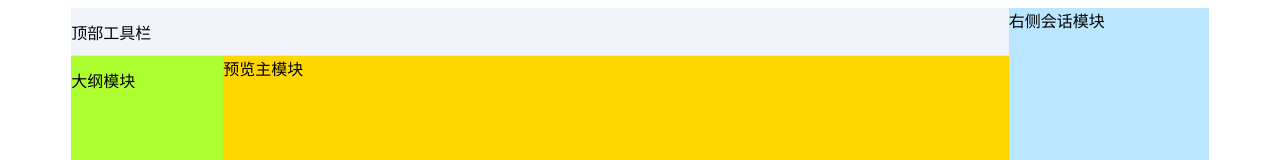
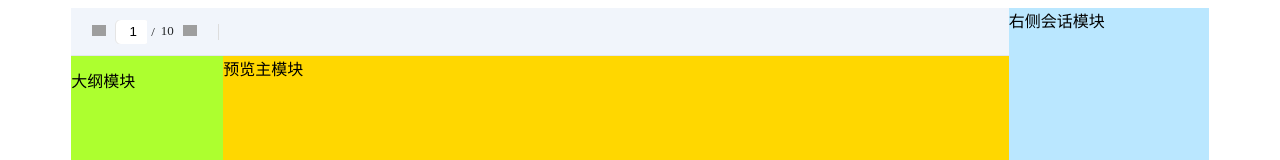
Before and after one commit to DreamerHan/webpack5-react18-ts, a React app: page / in a window 1280 px wide. Shown: the top 160 px of the page. Built offline with nearby package versions, Linux system fonts and the light colour scheme; grey boxes are pictures that could not be loaded.

Commit message:
翻页组件

```diff
--- a/src/App.tsx
+++ b/src/App.tsx
@@ -1,12 +1,14 @@
 import React from 'react'
 import './App.less'
-import { Outline, Main } from '@src/components'
+import { Outline, Main, Pager } from '@src/components'
 
 const App = () => {
   return (
     <div className="app-pdf">
       <div className="app-pdf__left">
-        <div className="app-pdf__toolbar">顶部工具栏</div>
+        <div className="app-pdf__toolbar">
+          <Pager />
+        </div>
 
         <div className="app-pdf__preview">
           <Outline />
--- /dev/null
+++ b/src/components/Pager/index.less
@@ -0,0 +1,109 @@
+.preview-page__pager {
+  margin-left: 16px;
+  display: flex;
+  align-items: center;
+
+  &-next,
+  &-prev {
+    width: 24px;
+    height: 24px;
+    border-radius: 6px;
+    display: flex;
+    align-items: center;
+    justify-content: space-around;
+    cursor: pointer;
+
+    &:hover {
+      background: #ebf2fc;
+    }
+
+    i {
+      display: block;
+      width: 14px;
+      height: 14px;
+      background: no-repeat 0 0;
+      background-size: 14px;
+    }
+  }
+
+  &-prev {
+    margin-right: 4px;
+  }
+  &-next {
+    margin-left: 4px;
+  }
+
+  &-prev i {
+    background-image: url(https://so1.360tres.com/t0148f37c9f6746624c.png);
+  }
+
+  &-next i {
+    background-image: url(https://so1.360tres.com/t010c11b20fd4d94ed1.png);
+  }
+
+  &-prev__disabled,
+  &-next__disabled {
+    cursor: not-allowed;
+
+    &:hover {
+      background: none;
+    }
+  }
+
+  &-prev__disabled i,
+  &-next__disabled i {
+    opacity: 0.6;
+  }
+
+  &::after {
+    content: '';
+    display: block;
+    width: 1px;
+    height: 16px;
+    background: #ddd;
+    margin-left: 16px;
+  }
+
+  &-info {
+    display: flex;
+    align-items: center;
+    color: #202224;
+
+    &__current {
+      width: 32px;
+      height: 24px;
+      font-size: 13px;
+      overflow: hidden;
+      display: flex;
+      align-items: center;
+
+      input {
+        width: 30px;
+        height: 22px;
+        border: 1px solid #e5e5e5;
+        line-height: 22px;
+        text-align: center;
+        border-radius: 6px;
+
+        &:hover,
+        &:focus {
+          border-color: #2366ff;
+        }
+      }
+    }
+
+    &__line {
+      height: 24px;
+      line-height: 24px;
+      padding-left: 4px;
+      font-size: 13px;
+    }
+
+    &__total {
+      height: 23px;
+      line-height: 22px;
+      padding-left: 6px;
+      font-size: 13px;
+    }
+  }
+}
--- /dev/null
+++ b/src/components/Pager/index.tsx
@@ -0,0 +1,82 @@
+import React, { useEffect, useState } from 'react'
+import './index.less'
+import cls from 'classnames'
+
+export const Pager = ({
+  total = 10,
+  current = 1,
+  prevDisabled = false,
+  nextDisabled = false,
+  clickNextPage = () => {
+    console.log('clickNextPage')
+  },
+  clickPrevPage = () => {
+    console.log('clickPrevPage')
+  },
+  jumpPage = () => {
+    console.log('jumpPage')
+  },
+}) => {
+  const [value, setValue] = useState(current || 1)
+
+  const onClickPrevPage = () => {
+    !prevDisabled && clickPrevPage()
+  }
+
+  const onClickNextPage = () => {
+    !nextDisabled && clickNextPage()
+  }
+
+  const handleInputKeyDown = (event) => {
+    if (event.key === 'Enter') {
+      let jumpVal = event.target.value
+
+      if (jumpVal < 1) {
+        setValue(1)
+        jumpVal = 1
+      }
+
+      // jumpPage(jumpVal);
+      jumpPage()
+    }
+  }
+
+  const handleInputChange = (event) => {
+    const inputVal = event.target.value
+    let showValue
+
+    if (/\D/g.test(inputVal)) {
+      showValue = inputVal.replace(/\D/g, '')
+    } else {
+      showValue = inputVal >= total ? total : inputVal
+    }
+
+    setValue(showValue)
+  }
+
+  useEffect(() => {
+    setValue(current)
+  }, [current])
+
+  return (
+    <div className="preview-page__pager">
+      <div
+        className={cls('preview-page__pager-prev', prevDisabled && 'preview-page__pager-prev__disabled')}
+        onClick={onClickPrevPage}>
+        <i></i>
+      </div>
+      <div className="preview-page__pager-info">
+        <div className="preview-page__pager-info__current">
+          <input onKeyDown={handleInputKeyDown} onChange={handleInputChange} value={value >= total ? total : value} />
+        </div>
+        <div className="preview-page__pager-info__line">/</div>
+        <div className="preview-page__pager-info__total">{total}</div>
+      </div>
+      <div
+        className={cls('preview-page__pager-next', nextDisabled && 'preview-page__pager-next__disabled')}
+        onClick={onClickNextPage}>
+        <i></i>
+      </div>
+    </div>
+  )
+}
--- a/src/components/index.ts
+++ b/src/components/index.ts
@@ -1,4 +1,5 @@
+import { Pager } from './Pager'
 import { Outline } from './Outline'
 import { Main } from './Main'
 
-export { Outline, Main }
+export { Outline, Main, Pager }
```
